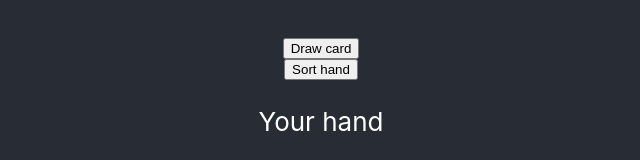
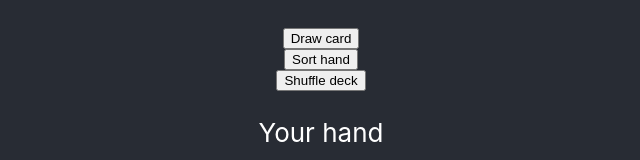
Before and after one commit to rwalle61/deck-of-cards, a React (Create React App) app in the folder client/: page / in a window 1280 px wide. Shown: the part 501-661 px from the top of the page, without its empty margins (319-959 px from the left). Built offline with nearby package versions, Linux system fonts and the light colour scheme; no server answers.

Commit message:
feat, test:  add shuffle button

```diff
--- a/client/package.json
+++ b/client/package.json
@@ -10,7 +10,8 @@
     "react": "^16.13.0",
     "react-bootstrap": "^1.0.0-beta.17",
     "react-dom": "^16.13.0",
-    "react-scripts": "3.4.0"
+    "react-scripts": "3.4.0",
+    "shuffle-array": "^1.0.1"
   },
   "scripts": {
     "start": "BROWSER=none react-scripts start",
--- a/client/src/App.js
+++ b/client/src/App.js
@@ -1,5 +1,6 @@
 import React, { useState, useEffect } from 'react';
 import axios from 'axios';
+import shuffleArray from 'shuffle-array';
 import Button from 'react-bootstrap/Button';
 import logo from './logo.svg';
 import './App.css';
@@ -25,8 +26,21 @@ const Deck = (props) => ([
     variant="secondary"
     >
     Sort hand
+  </Button>,
+  <Button
+    className="Shuffle-btn"
+    variant="secondary"
+    onClick={props.onShuffle}
+    >
+    Shuffle deck
   </Button>
 ]);
+
+const shuffleDeck = (deck) => {
+  const shuffledDeck = [...deck];
+  shuffleArray(shuffledDeck);
+  return shuffledDeck;
+};
 
 const Hand = (props) => (
   <div className="Hand">
@@ -63,6 +77,11 @@ const App = () => {
     const cards = drawCard();
     setHand(cards);
   };
+
+  const onShuffle = async() => {
+    const shuffledDeck = shuffleDeck(deck);
+    setDeck(shuffledDeck);
+  };
   return (
     <div className="App">
       <header className="App-header">
@@ -71,6 +90,7 @@ const App = () => {
         </p>
         <Deck
           onDraw={onDraw}
+          onShuffle={onShuffle}
           />
         <Hand hand={hand} />
       </header>
```
Also changed, not shown: 2 other files (tests, documents, lock files or other folders).
